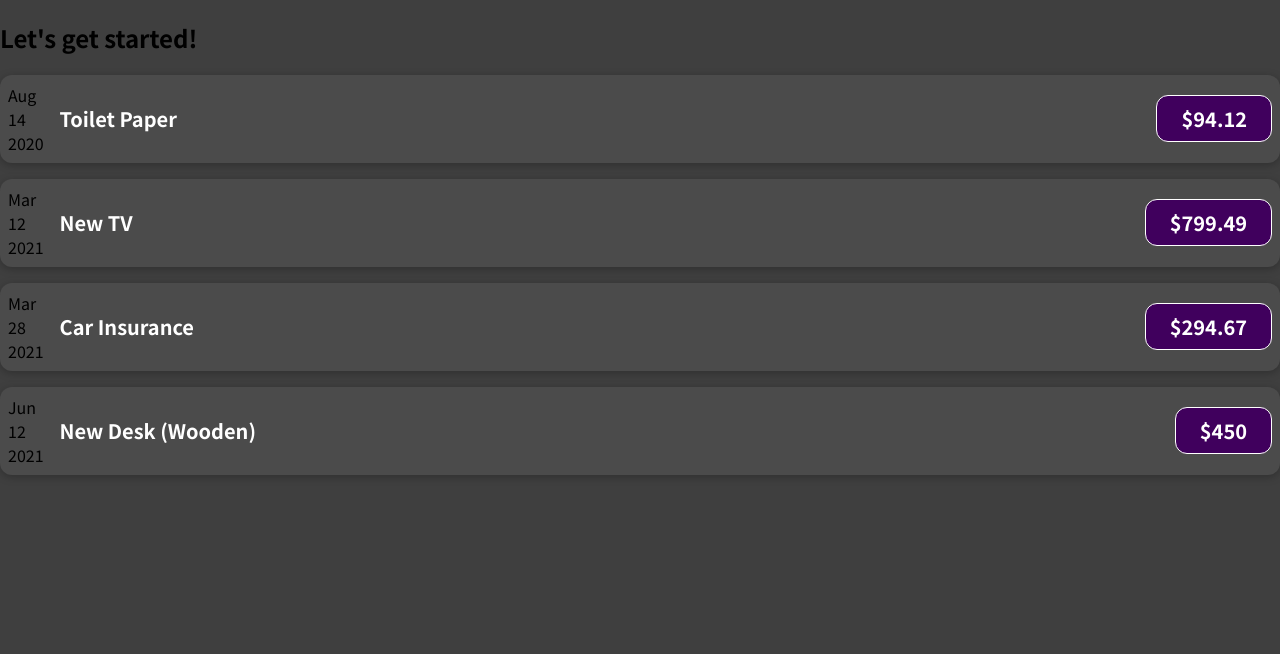
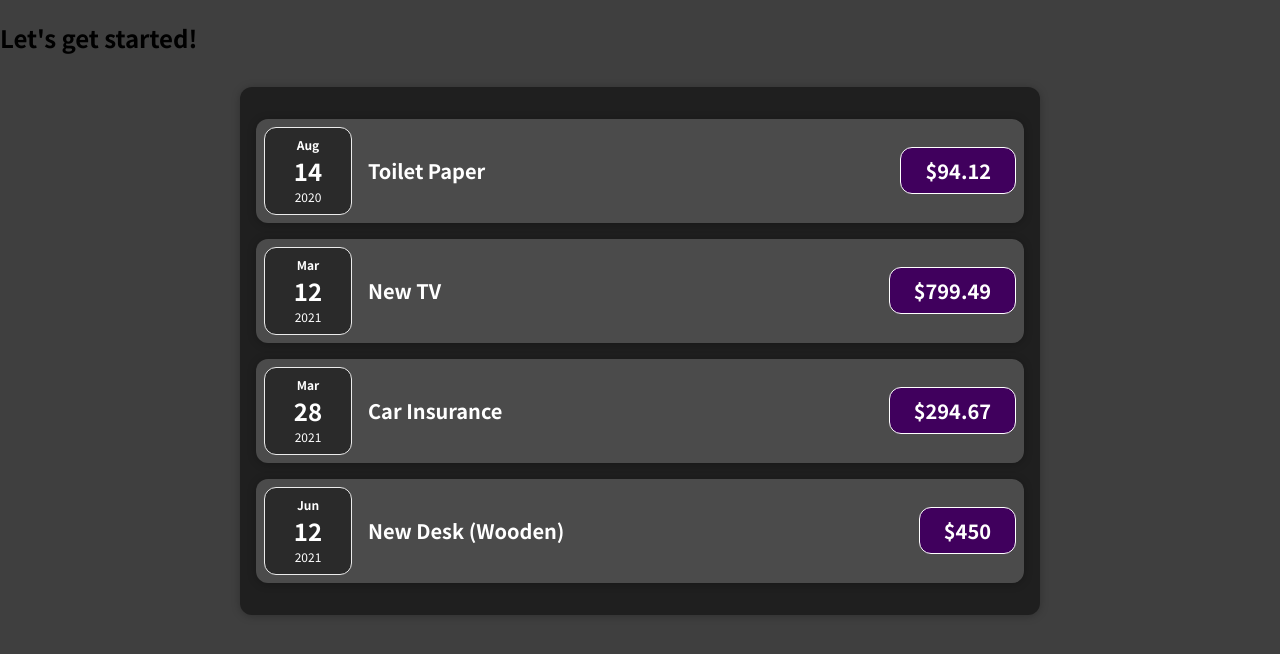
Before and after one commit to arjunkdot/expense-tracker, a JavaScript app: page / in a window 1280 px wide. Shown: the top 654 px of the page. Built offline with nearby package versions, Linux system fonts and the light colour scheme.

Commit message:
Added Composite component (Card)

```diff
--- a/src/App.js
+++ b/src/App.js
@@ -1,4 +1,4 @@
-import ExpenseItem from './components/ExpenseItem';
+import Expenses from './components/Expenses';
 
 function App() {
   const expenses = [
@@ -26,10 +26,7 @@ function App() {
   return (
     <div>
       <h2>Let's get started!</h2>
-      <ExpenseItem title={expenses[0].title} amount={expenses[0].amount} date={expenses[0].date} />
-      <ExpenseItem title={expenses[1].title} amount={expenses[1].amount} date={expenses[1].date} />
-      <ExpenseItem title={expenses[2].title} amount={expenses[2].amount} date={expenses[2].date} />
-      <ExpenseItem title={expenses[3].title} amount={expenses[3].amount} date={expenses[3].date} />
+      <Expenses items={expenses} />
     </div>
   );
 }
--- /dev/null
+++ b/src/components/Card.css
@@ -0,0 +1,4 @@
+.card{
+  border-radius: 12px;
+  box-shadow: 0 1px 8px rgba(0, 0, 0, 0.25);
+}
--- /dev/null
+++ b/src/components/Card.js
@@ -0,0 +1,12 @@
+import './Card.css';
+
+function Card(props) {
+  const classes = 'card ' + props.className;
+  return (
+    <div className={classes}>
+      {props.children}
+    </div>
+  );
+
+}
+export default Card;
--- /dev/null
+++ b/src/components/ExpenseDate.css
@@ -0,0 +1,26 @@
+.expense-date {
+  display: flex;
+  flex-direction: column;
+  width: 5.5rem;
+  height: 5.5rem;
+  border: 1px solid #ececec;
+  background-color: #2a2a2a;
+  color: white;
+  border-radius: 12px;
+  align-items: center;
+  justify-content: center;
+}
+
+.expense-date__month {
+  font-size: 0.75rem;
+  font-weight: bold;
+}
+
+.expense-date__year {
+  font-size: 0.75rem;
+}
+
+.expense-date__day {
+  font-size: 1.5rem;
+  font-weight: bold;
+}
--- /dev/null
+++ b/src/components/ExpenseDate.js
@@ -0,0 +1,17 @@
+import './ExpenseDate.css';
+
+function ExpenseDate(props) {
+  const month = props.date.toLocaleString('en-US', { month: 'short' });
+  const day = props.date.toLocaleString('en-US', { day: '2-digit' });
+  const year = props.date.getFullYear();
+
+  return (
+    <div className="expense-date">
+      <div className="expense-date__month">{month}</div>
+      <div className="expense-date__day">{day}</div>
+      <div className="expense-date__year">{year}</div>
+    </div>
+  );
+}
+
+export default ExpenseDate
--- a/src/components/ExpenseItem.css
+++ b/src/components/ExpenseItem.css
@@ -2,10 +2,8 @@
   display: flex;
   justify-content: space-between;
   align-items: center;
-  box-shadow: 0 2px 8px rgba(0, 0, 0, 0.25);
   padding: 0.5rem;
   margin: 1rem 0;
-  border-radius: 12px;
   background-color: #4b4b4b;
 }
 
--- a/src/components/ExpenseItem.js
+++ b/src/components/ExpenseItem.js
@@ -1,23 +1,17 @@
+
 import './ExpenseItem.css';
+import ExpenseDate from './ExpenseDate';
+import Card from './Card';
 
 function ExpenseItem(props) {
-
-  const month = props.date.toLocaleString('en-US', { month: 'short' });
-  const day = props.date.toLocaleString('en-US', { day: '2-digit' });
-  const year = props.date.getFullYear();
-
   return (
-    <div className="expense-item">
-      <div>
-        <div>{month}</div>
-        <div>{day}</div>
-        <div>{year}</div>
-      </div>
+    <Card className="expense-item">
+      <ExpenseDate date={props.date} />
       <div className="expense-item__description">
         <h2>{props.title}</h2>
         <div className="expense-item__price">${props.amount}</div>
       </div>
-    </div>
+    </Card>
   )
 }
 
--- /dev/null
+++ b/src/components/Expenses.css
@@ -0,0 +1,7 @@
+.expenses {
+  padding: 1rem;
+  background-color: rgb(31, 31, 31);
+  margin: 2rem auto;
+  width: 50rem;
+  max-width: 95%;
+}
--- /dev/null
+++ b/src/components/Expenses.js
@@ -0,0 +1,16 @@
+import './Expenses.css'
+import ExpenseItem from './ExpenseItem';
+import Card from './Card';
+
+function Expenses(props) {
+  return (
+    <Card className="expenses">
+      <ExpenseItem title={props.items[0].title} amount={props.items[0].amount} date={props.items[0].date} />
+      <ExpenseItem title={props.items[1].title} amount={props.items[1].amount} date={props.items[1].date} />
+      <ExpenseItem title={props.items[2].title} amount={props.items[2].amount} date={props.items[2].date} />
+      <ExpenseItem title={props.items[3].title} amount={props.items[3].amount} date={props.items[3].date} />
+    </Card>
+  );
+}
+
+export default Expenses;
```
Also changed, not shown: 1 other file (tests, documents, lock files or other folders).
